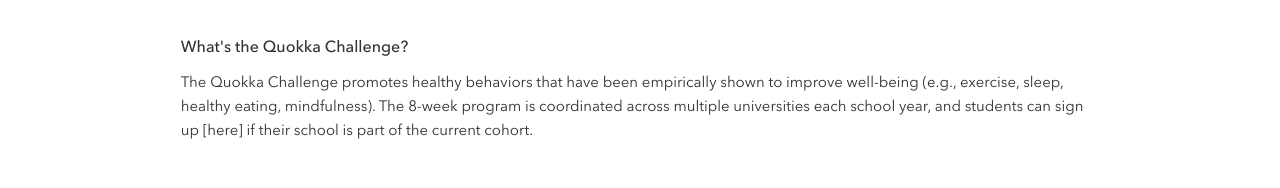
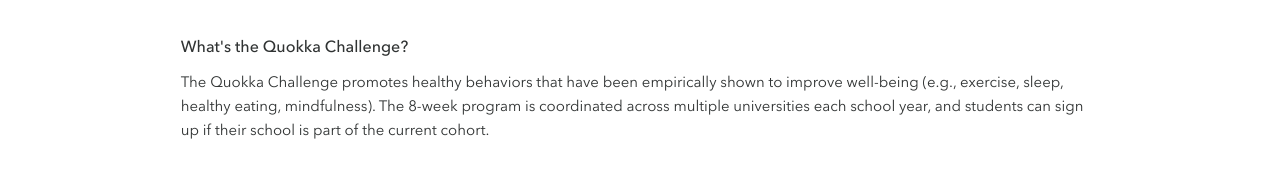
Before and after one commit to quokkateam/quokka, a React (Create React App) app: page /faq in a window 1280 px wide. Shown: the part 432-620 px from the top of the page. Built offline with nearby package versions, Linux system fonts and the light colour scheme.

Commit message:
Update FAQ.js

```diff
--- a/src/components/faq/FAQ.js
+++ b/src/components/faq/FAQ.js
@@ -17,7 +17,7 @@ class FAQ extends Component {
         },
         {
           question: 'What\'s the Quokka Challenge?',
-          answer: 'The Quokka Challenge promotes healthy behaviors that have been empirically shown to improve well-being (e.g., exercise, sleep, healthy eating, mindfulness). The 8-week program is coordinated across multiple universities each school year, and students can sign up [here] if their school is part of the current cohort.'
+          answer: 'The Quokka Challenge promotes healthy behaviors that have been empirically shown to improve well-being (e.g., exercise, sleep, healthy eating, mindfulness). The 8-week program is coordinated across multiple universities each school year, and students can sign up if their school is part of the current cohort.'
         },
         {
           question: 'What are the weekly challenges like?',
```
